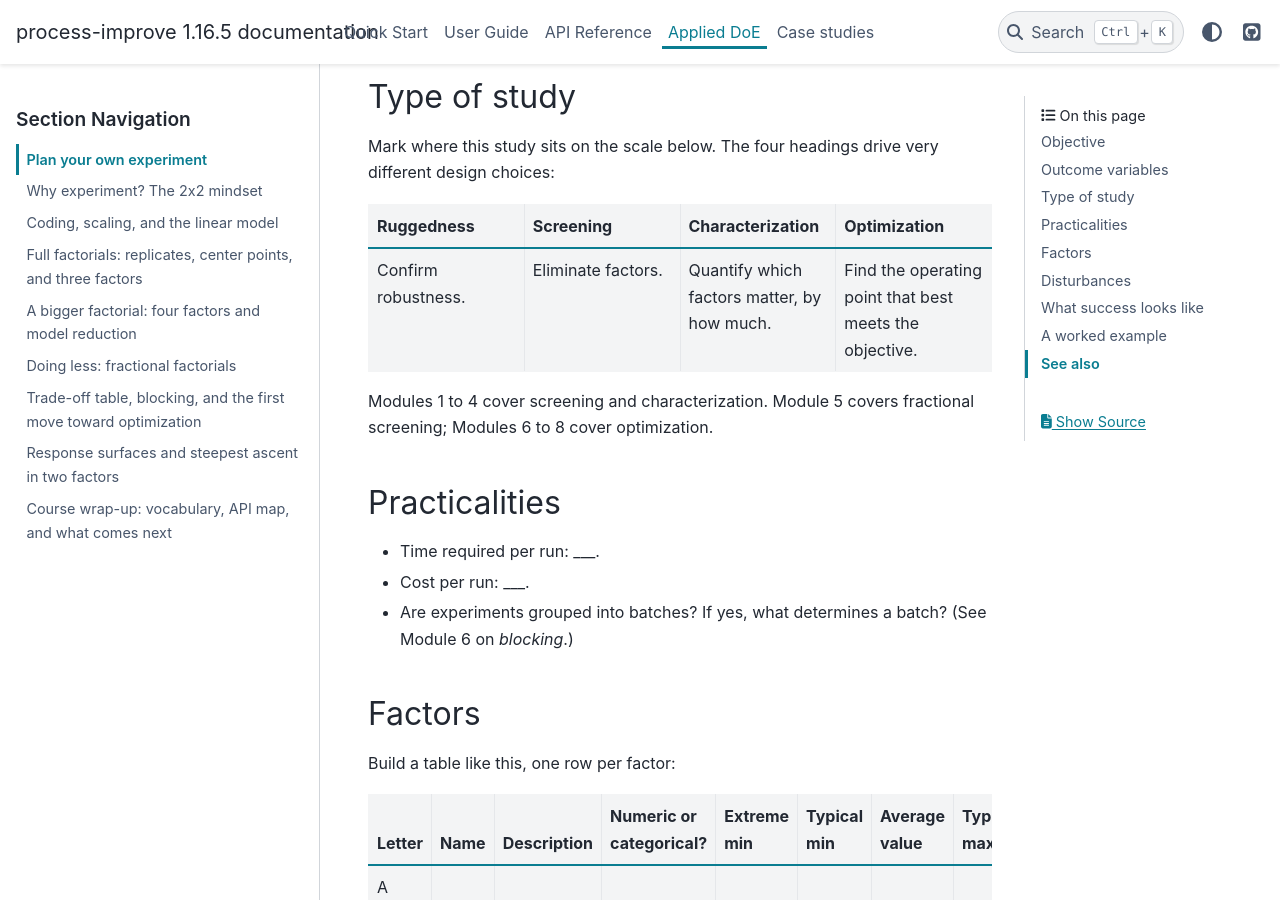
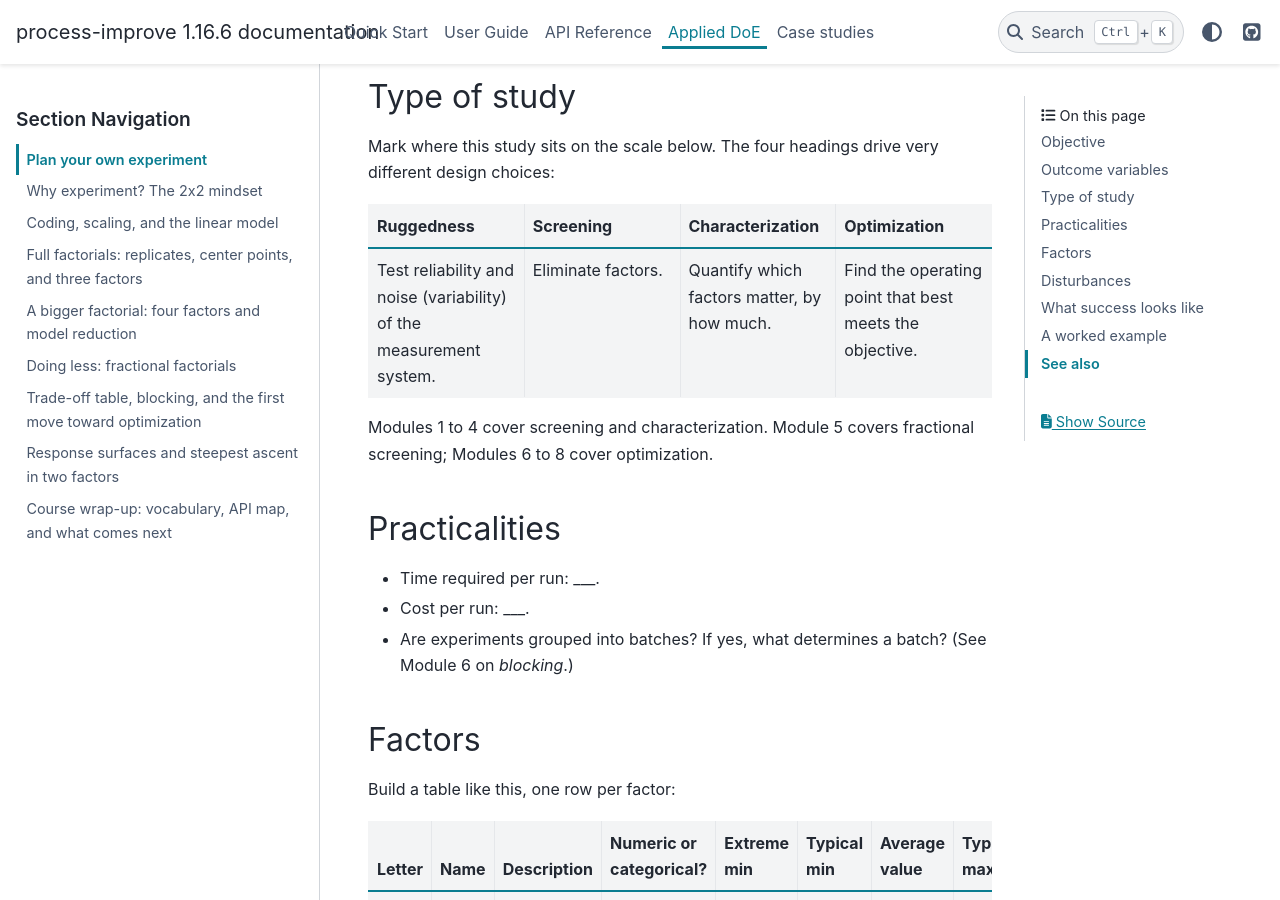
Before and after one commit to kgdunn/process-improve, a Sphinx documentation site: the page built from docs/applied_doe/00_plan_your_experiment.rst, in a window 1280 px wide and 900 px high, scrolled down 1073 px. Built offline with Sphinx 7.4.7 and the PyData theme 0.15.4, drawn with Linux system fonts in a browser that asks for light colours.

Commit message:
docs(applied_doe): correct the Ruggedness study description (#152)
The "Type of study" table in the Plan-your-experiment page described
Ruggedness as "Confirm robustness." That mis-states what a ruggedness
study actually does: it tests the reliability and noise (variability)
of the measurement system, not the process's robustness to factor
changes.

Update the cell to:
"Test reliability and noise (variability) of the measurement system."

Bump version 1.16.5 -> 1.16.6 (PATCH; docs-only).

Co-authored-by: Claude <noreply@anthropic.com>

```diff
--- a/docs/applied_doe/00_plan_your_experiment.rst
+++ b/docs/applied_doe/00_plan_your_experiment.rst
@@ -55,7 +55,7 @@ very different design choices:
      - Screening
      - Characterization
      - Optimization
-   * - Confirm robustness.
+   * - Test reliability and noise (variability) of the measurement system.
      - Eliminate factors.
      - Quantify which factors matter, by how much.
      - Find the operating point that best meets the objective.
--- a/pyproject.toml
+++ b/pyproject.toml
@@ -1,6 +1,6 @@
 [project]
 name = "process-improve"
-version = "1.16.5"
+version = "1.16.6"
 description = 'Designed Experiments; Latent Variables (PCA, PLS, multivariate methods with missing data); Process Monitoring; Batch data analysis.'
 readme = "README.md"
 license = "MIT"
```
